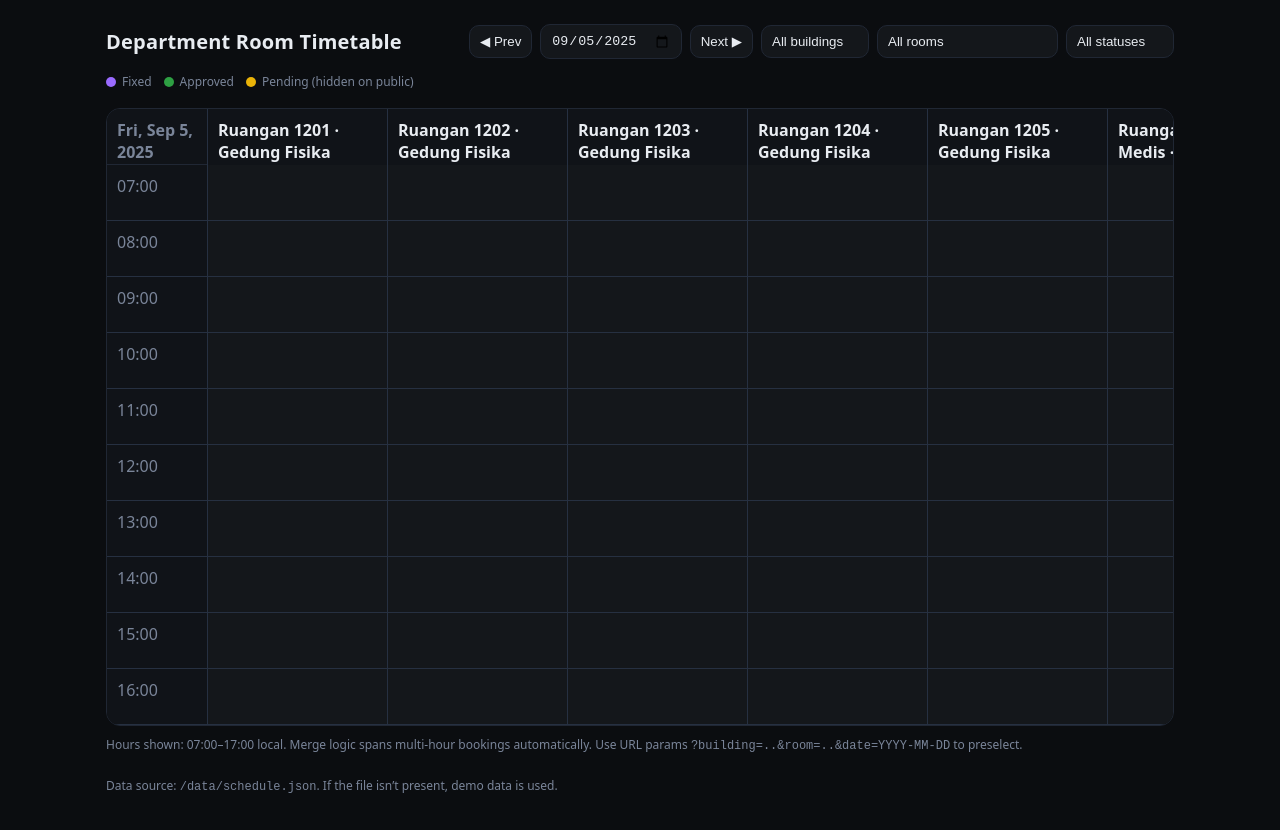
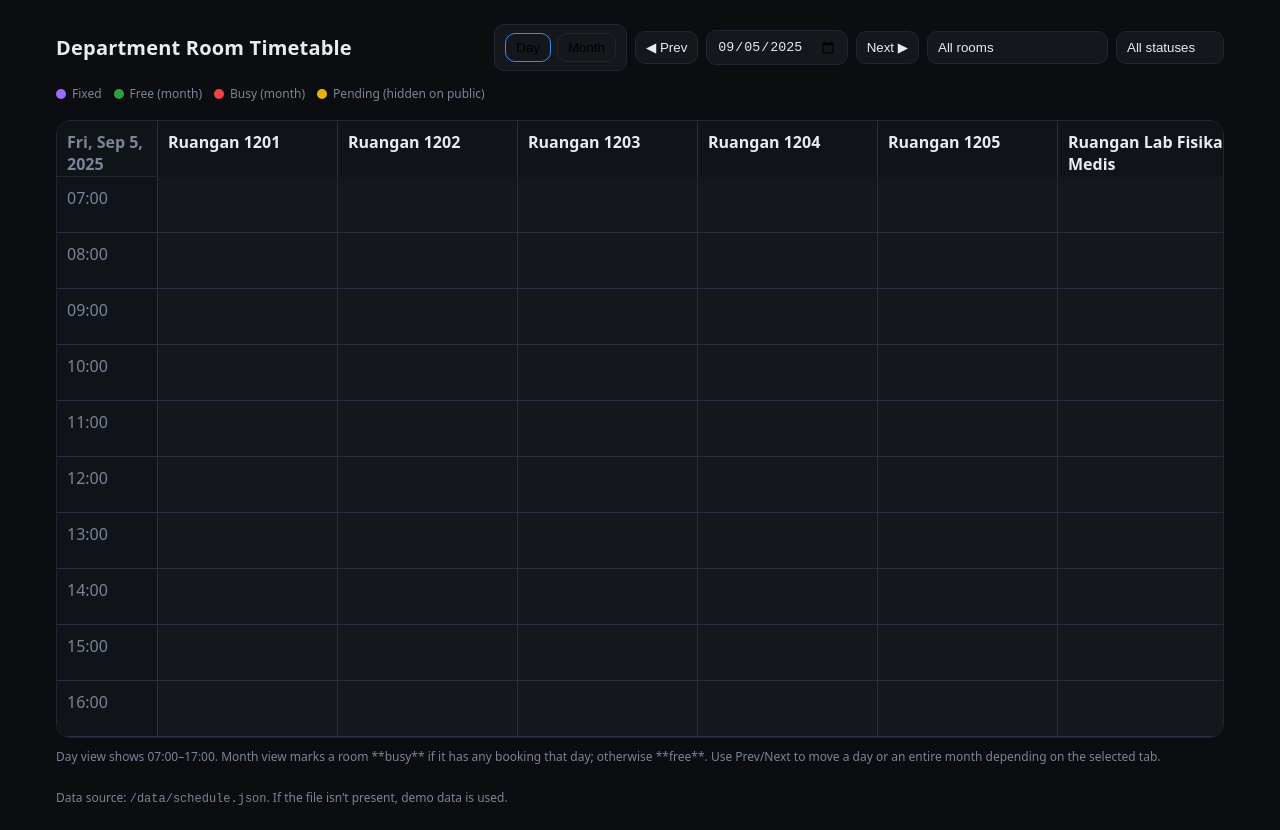
Before and after one commit to kalmidn/jadwal-ruangan-fisika-itb, a plain HTML site: page index.html in a window 1280 px wide. Drawn offline with Linux system fonts and the light colour scheme.

Commit message:
Update index.html

```diff
--- a/index.html
+++ b/index.html
@@ -11,17 +11,16 @@
       --muted: #7a8599;
       --text: #e8ecf1;
       --accent: #2e90ff;
-      --busy: #2ea043;
+      --busy: #ef4444;
+      --free: #2ea043;
       --fixed: #9a6bff;
       --pending: #eab308;
       --rejected: #ef4444;
       --grid-border: #263041;
     }
     * { box-sizing: border-box; }
-    body {
-      margin: 0; font-family: system-ui, -apple-system, Segoe UI, Roboto, Helvetica, Arial, Noto Sans, "Apple Color Emoji","Segoe UI Emoji"; background: var(--bg); color: var(--text);
-    }
-    .container { max-width: 1100px; margin: 24px auto; padding: 0 16px; }
+    body { margin: 0; font-family: system-ui, -apple-system, Segoe UI, Roboto, Helvetica, Arial, Noto Sans, "Apple Color Emoji","Segoe UI Emoji"; background: var(--bg); color: var(--text); }
+    .container { max-width: 1200px; margin: 24px auto; padding: 0 16px; }
     header { display:flex; gap:12px; align-items:center; justify-content:space-between; margin-bottom: 14px; }
     h1 { font-size: 20px; margin: 0; letter-spacing: .2px; }
     .controls { display:flex; flex-wrap:wrap; gap:8px; align-items:center; }
@@ -29,15 +28,13 @@
     button { cursor: pointer; }
     button:hover { border-color: var(--accent); }
     select, input[type="date"] { appearance: none; }
+
     .legend { display:flex; gap:12px; flex-wrap: wrap; margin: 8px 0 18px; color: var(--muted); font-size: 12px; }
     .chip { display:inline-flex; align-items:center; gap:6px; }
     .dot { width:10px; height:10px; border-radius:50%; display:inline-block; }
+
     .grid-wrap { overflow:auto; background: var(--card); border:1px solid #202734; border-radius: 14px; }
-    .grid {
-      display: grid;
-      grid-auto-rows: 56px; /* one hour */
-      min-width: 900px;
-    }
+    .grid { display: grid; grid-auto-rows: 56px; min-width: 900px; }
     .grid-header { position: sticky; top: 0; z-index: 2; background: #101318; }
     .room-header { padding: 10px; border-left: 1px solid var(--grid-border); font-weight: 600; }
     .time-col { width: 100px; background: #101318; color: var(--muted); padding: 10px; border-bottom: 1px solid var(--grid-border); position: sticky; left:0; z-index:1; }
@@ -46,10 +43,26 @@
     .block { position:absolute; inset:4px; border-radius: 10px; padding: 8px; display:flex; flex-direction:column; gap:4px; overflow:hidden; }
     .block .title { font-weight: 600; font-size: 13px; line-height: 1.2; }
     .block .meta { font-size: 12px; color: #d2d9e2; opacity: .9; }
+
     .fixed { background: linear-gradient(180deg, rgba(154,107,255,.18), rgba(154,107,255,.12)); border:1px solid rgba(154,107,255,.35); }
     .approved { background: linear-gradient(180deg, rgba(46,160,67,.18), rgba(46,160,67,.12)); border:1px solid rgba(46,160,67,.35); }
     .pending { background: linear-gradient(180deg, rgba(234,179,8,.18), rgba(234,179,8,.12)); border:1px solid rgba(234,179,8,.35); }
     .rejected { background: linear-gradient(180deg, rgba(239,68,68,.18), rgba(239,68,68,.12)); border:1px solid rgba(239,68,68,.35); }
+
+    /* Month view */
+    .month-wrap { overflow:auto; background: var(--card); border:1px solid #202734; border-radius: 14px; }
+    .month-grid { display:grid; min-width: 900px; }
+    .month-room { position: sticky; left:0; background:#101318; padding:8px 10px; border-bottom:1px solid var(--grid-border); z-index:1; }
+    .month-head { position: sticky; top:0; background:#101318; padding:8px 6px; border-left:1px solid var(--grid-border); border-bottom:1px solid var(--grid-border); text-align:center; font-size:12px; color:var(--muted); }
+    .month-cell { height:36px; border-left:1px solid var(--grid-border); border-bottom:1px solid var(--grid-border); }
+    .busy { background: rgba(239,68,68,.25); }
+    .free { background: rgba(46,160,67,.22); }
+    .weekend { background: rgba(255,255,255,.03); }
+
+    .view-tabs { display:flex; gap:6px; }
+    .tab { padding:6px 10px; border-radius:10px; background:var(--card); border:1px solid #202734; cursor:pointer; }
+    .tab.active { border-color: var(--accent); }
+
     .hint { color: var(--muted); font-size: 12px; margin-top: 10px; }
     footer { margin: 24px 0; color: var(--muted); font-size: 12px; }
     a { color: var(--accent); }
@@ -60,12 +73,13 @@
     <header>
       <h1>Department Room Timetable</h1>
       <div class="controls">
+        <div class="view-tabs">
+          <button id="tabDay" class="tab active">Day</button>
+          <button id="tabMonth" class="tab">Month</button>
+        </div>
         <button id="prev">◀ Prev</button>
         <input type="date" id="datePicker" />
         <button id="next">Next ▶</button>
-        <select id="buildingFilter">
-          <option value="all">All buildings</option>
-        </select>
         <select id="roomFilter">
           <option value="all">All rooms</option>
         </select>
@@ -79,14 +93,20 @@
 
     <div class="legend">
       <span class="chip"><span class="dot" style="background: var(--fixed)"></span> Fixed</span>
-      <span class="chip"><span class="dot" style="background: var(--busy)"></span> Approved</span>
+      <span class="chip"><span class="dot" style="background: var(--free)"></span> Free (month)</span>
+      <span class="chip"><span class="dot" style="background: var(--busy)"></span> Busy (month)</span>
       <span class="chip"><span class="dot" style="background: var(--pending)"></span> Pending (hidden on public)</span>
     </div>
 
-    <div class="grid-wrap">
+    <div class="grid-wrap" id="dayWrap">
       <div id="grid" class="grid"></div>
     </div>
-    <div class="hint">Hours shown: 07:00–17:00 local. Merge logic spans multi‑hour bookings automatically. Use URL params <code>?building=..&room=..&date=YYYY-MM-DD</code> to preselect.</div>
+
+    <div class="month-wrap" id="monthWrap" style="display:none">
+      <div id="monthGrid" class="month-grid"></div>
+    </div>
+
+    <div class="hint">Day view shows 07:00–17:00. Month view marks a room **busy** if it has any booking that day; otherwise **free**. Use Prev/Next to move a day or an entire month depending on the selected tab.</div>
 
     <footer>
       <div>Data source: <code>/data/schedule.json</code>. If the file isn’t present, demo data is used.</div>
@@ -102,57 +122,37 @@
     // ---------- Demo data (used only if fetch fails) ----------
     const DEMO = {
       rooms: [
-        { id: "R1201", name: "Ruangan 1201", building: "Gedung Fisika", location: "Lt 1", capacity: 30 },
-        { id: "R1202", name: "Ruangan 102", building: "Gedung Fisika", location: "Lt 2", capacity: 24 },
-        { id: "R1203", name: "Ruangan 1203", building: "Gedung Fisika", location: "Lt 2", capacity: 20 }
+        { id: "R101", name: "Room 101", location: "Level 1", capacity: 30 },
+        { id: "R102", name: "Room 102", location: "Level 1", capacity: 24 },
+        { id: "LabA", name: "Lab A", location: "Level 2", capacity: 20 },
       ],
       bookings: [
-        { room_id: "R1201", date: "2025-09-05", start: "07:00", end: "10:00", title: "Physics 101", pic_name: "Dr. Sari", status: "fixed", source: "fixed" },
-        { room_id: "R1201", date: "2025-09-05", start: "13:00", end: "15:00", title: "Dept Meeting", pic_name: "Prof. Adi", status: "approved", source: "request" },
-        { room_id: "R1202", date: "2025-09-05", start: "09:00", end: "12:00", title: "Seminar", pic_name: "Guest", status: "approved", source: "request" },
-        { room_id: "R1203", date: "2025-09-05", start: "08:00", end: "11:00", title: "Lab Practicum", pic_name: "Irna", status: "fixed", source: "fixed" },
-        { room_id: "R1205", date: "2025-09-05", start: "14:00", end: "16:00", title: "Experiment Setup", pic_name: "Yusuf", status: "pending", source: "request" }
+        { room_id: "R101", date: "2025-09-05", start: "07:00", end: "10:00", title: "Physics 101", pic_name: "Dr. Sari", status: "fixed", source: "fixed" },
+        { room_id: "R101", date: "2025-09-05", start: "13:00", end: "15:00", title: "Dept Meeting", pic_name: "Prof. Adi", status: "approved", source: "request" },
+        { room_id: "R102", date: "2025-09-05", start: "09:00", end: "12:00", title: "Seminar", pic_name: "Guest", status: "approved", source: "request" },
+        { room_id: "LabA", date: "2025-09-05", start: "08:00", end: "11:00", title: "Lab Practicum", pic_name: "Irna", status: "fixed", source: "fixed" },
+        { room_id: "LabA", date: "2025-09-05", start: "14:00", end: "16:00", title: "Experiment Setup", pic_name: "Yusuf", status: "pending", source: "request" },
       ]
     };
-
-    // Expected JSON schema at /data/schedule.json:
-    // {
-    //   "rooms": [{"id":"R101","name":"Room 101","building":"Bldg A","location":"L1","capacity":30, "equipment":["Projector"]}, ...],
-    //   "bookings": [
-    //      {"room_id":"R101","date":"2025-09-05","start":"09:00","end":"11:00","title":"Class","pic_name":"Dr X","pic_email":"x@uni.edu","status":"fixed|approved|pending|rejected","source":"fixed|request"}
-    //   ]
-    // }
 
     // ---------- Utilities ----------
     const pad2 = n => String(n).padStart(2, '0');
     const fmtDate = d => `${d.getFullYear()}-${pad2(d.getMonth()+1)}-${pad2(d.getDate())}`;
     const parseTime = t => { const [h,m]=t.split(":").map(Number); return h + m/60; };
     const byId = id => document.getElementById(id);
-    const escapeHTML = str => String(str).replaceAll('&','&amp;').replaceAll('<','&lt;').replaceAll('>','&gt;').replaceAll('"','&quot;').replaceAll("'","&#39;");
+    const escapeHTML = str => String(str).replaceAll('&','&amp;').replaceAll('<','&lt;').replaceAll('>','&gt;').replaceAll('"','&quot;').replaceAll("'",'&#39;');
 
     function setDateInput(date){ byId('datePicker').value = date; }
     function hoursArray(){ const arr=[]; for(let h=START_HOUR; h<END_HOUR; h++) arr.push(h); return arr; }
 
-    // URL param helpers
-    function getParam(name){
-      const url = new URL(window.location.href);
-      return url.searchParams.get(name);
-    }
-
-    function buildGrid({rooms, bookings}, currentDate, buildingFilter, roomFilter, statusFilter){
+    // ---------- Day view ----------
+    function buildDayGrid({rooms, bookings}, currentDate, roomFilter, statusFilter){
       const grid = byId('grid');
       grid.innerHTML = '';
-      let roomsUse = rooms || [];
-      if (buildingFilter && buildingFilter !== 'all') {
-        roomsUse = roomsUse.filter(r => (r.building || '') === buildingFilter);
-      }
-      roomsUse = (roomFilter && roomFilter!=='all') ? roomsUse.filter(r => r.id === roomFilter) : roomsUse;
-
-      // Layout
+      const roomsUse = roomFilter==='all' ? rooms : rooms.filter(r => r.id === roomFilter);
       grid.style.gridTemplateColumns = `100px repeat(${roomsUse.length}, minmax(180px, 1fr))`;
       const hours = hoursArray();
 
-      // Header row
       const timeHeader = document.createElement('div');
       timeHeader.className = 'time-col header grid-header';
       timeHeader.textContent = new Date(currentDate).toLocaleDateString(undefined, { weekday:'short', year:'numeric', month:'short', day:'numeric' });
@@ -160,20 +160,19 @@
       roomsUse.forEach(r => {
         const h = document.createElement('div');
         h.className = 'room-header grid-header';
-        h.textContent = r.name + (r.building ? ` · ${r.building}` : '');
+        h.textContent = r.name;
         grid.appendChild(h);
       });
 
-      // Filter bookings for the chosen date/status and rooms present
-      const todays = (bookings||[]).filter(b => b.date === currentDate)
+      const todays = bookings.filter(b => b.date === currentDate)
         .filter(b => statusFilter==='all' ? true : b.status === statusFilter)
         .filter(b => SHOW_PENDING_PUBLIC ? true : b.status !== 'pending');
 
-      const byRoom = new Map(roomsUse.map(r => [r.id, []]));
+      const byRoom = new Map();
+      roomsUse.forEach(r => byRoom.set(r.id, []));
       todays.forEach(b => { if(byRoom.has(b.room_id)) byRoom.get(b.room_id).push(b); });
       for(const list of byRoom.values()) list.sort((a,b)=> parseTime(a.start) - parseTime(b.start));
 
-      // Hour rows
       hours.forEach(h => {
         const t = document.createElement('div');
         t.className = 'time-col';
@@ -186,12 +185,11 @@
         });
       });
 
-      // Render blocks
       roomsUse.forEach((r, colIndex) => {
         const list = byRoom.get(r.id) || [];
         list.forEach(b => {
           const start = Math.max(parseTime(b.start), START_HOUR);
-          const end   = Math.min(parseTime(b.end),   END_HOUR);
+          const end = Math.min(parseTime(b.end), END_HOUR);
           if(end <= START_HOUR || start >= END_HOUR) return;
           const topRow = Math.floor(start - START_HOUR) + 1;
           const childIndex = (1 * (roomsUse.length + 1)) + (topRow - 1) * (roomsUse.length + 1) + 1 + colIndex + 1;
@@ -211,7 +209,69 @@
       });
     }
 
-    // Data loading
+    // ---------- Month view ----------
+    function daysInMonth(year, month){ return new Date(year, month+1, 0).getDate(); }
+    function isWeekend(y,m,d){ const wd = new Date(y,m,d).getDay(); return wd===0 || wd===6; }
+
+    function buildMonthGrid({rooms, bookings}, anchorDate, roomFilter, statusFilter){
+      const y = anchorDate.getFullYear();
+      const m = anchorDate.getMonth();
+      const dim = daysInMonth(y,m);
+      const monthGrid = byId('monthGrid');
+      monthGrid.innerHTML = '';
+      const roomsUse = roomFilter==='all' ? rooms : rooms.filter(r => r.id === roomFilter);
+
+      // grid template: first column sticky for room names + 1 col per day
+      monthGrid.style.gridTemplateColumns = `200px repeat(${dim}, 1fr)`;
+
+      // header row
+      const headRoom = document.createElement('div');
+      headRoom.className = 'month-head';
+      headRoom.textContent = new Date(y, m, 1).toLocaleDateString(undefined, { month:'long', year:'numeric' });
+      headRoom.style.textAlign = 'left';
+      headRoom.style.fontWeight = '600';
+      monthGrid.appendChild(headRoom);
+      for(let d=1; d<=dim; d++){
+        const h = document.createElement('div');
+        h.className = 'month-head' + (isWeekend(y,m,d) ? ' weekend' : '');
+        h.textContent = d;
+        monthGrid.appendChild(h);
+      }
+
+      // Pre-index bookings by room+date for quick lookup
+      const map = new Map(); // key: room_id|YYYY-MM-DD -> true if busy
+      const filtered = bookings
+        .filter(b => (statusFilter==='all' ? true : b.status === statusFilter))
+        .filter(b => SHOW_PENDING_PUBLIC ? true : b.status !== 'pending')
+        .filter(b => b.date.startsWith(`${y}-${pad2(m+1)}-`));
+      for(const b of filtered){
+        map.set(`${b.room_id}|${b.date}`, true);
+      }
+
+      // rows per room
+      roomsUse.forEach(r => {
+        const rm = document.createElement('div');
+        rm.className = 'month-room';
+        rm.textContent = r.name;
+        monthGrid.appendChild(rm);
+        for(let d=1; d<=dim; d++){
+          const cell = document.createElement('div');
+          const dateStr = `${y}-${pad2(m+1)}-${pad2(d)}`;
+          const busy = map.get(`${r.id}|${dateStr}`) === true;
+          cell.className = 'month-cell ' + (busy ? 'busy' : 'free') + (isWeekend(y,m,d) ? ' weekend' : '');
+          cell.title = `${r.name} · ${dateStr} · ${busy ? 'Busy' : 'Free'}`;
+          // click to jump to that day in Day view
+          cell.addEventListener('click', () => {
+            byId('tabDay').click();
+            setDateInput(dateStr);
+            render();
+          });
+          monthGrid.appendChild(cell);
+        }
+      });
+    }
+
+    // ---------- Data loading ----------
     async function loadData(){
       try {
         const res = await fetch('./data/schedule.json', { cache: 'no-store' });
@@ -223,64 +283,54 @@
       }
     }
 
-    // App bootstrap
+    // ---------- App bootstrap ----------
+    let VIEW = 'day';
     (async function(){
       const data = await loadData();
 
-      // Populate filters
-      const buildingSel = byId('buildingFilter');
+      // Populate room filter
       const roomSel = byId('roomFilter');
+      data.rooms.forEach(r => { const opt = document.createElement('option'); opt.value = r.id; opt.textContent = r.name; roomSel.appendChild(opt); });
 
-      // derive building list
-      const buildings = Array.from(new Set((data.rooms||[]).map(r => r.building).filter(Boolean))).sort();
-      buildings.forEach(b => {
-        const opt = document.createElement('option'); opt.value=b; opt.textContent=b; buildingSel.appendChild(opt);
-      });
-
-      function repopulateRooms(){
-        const selectedBuilding = buildingSel.value;
-        roomSel.innerHTML = '<option value="all">All rooms</option>';
-        const roomsFiltered = selectedBuilding==='all' ? data.rooms : (data.rooms||[]).filter(r => (r.building||'')===selectedBuilding);
-        (roomsFiltered||[]).forEach(r => {
-          const opt = document.createElement('option'); opt.value=r.id; opt.textContent=r.name; roomSel.appendChild(opt);
-        });
-      }
-      repopulateRooms();
-
-      // Read URL params to preselect
-      const urlDate = getParam('date');
-      const urlBuilding = getParam('building');
-      const urlRoom = getParam('room');
-      if (urlBuilding && buildings.includes(urlBuilding)) { buildingSel.value = urlBuilding; repopulateRooms(); }
-      if (urlRoom) { roomSel.value = urlRoom; }
       const today = new Date();
-      const current = urlDate ? new Date(urlDate) : new Date(today.getFullYear(), today.getMonth(), today.getDate());
+      const current = new Date(today.getFullYear(), today.getMonth(), today.getDate());
       setDateInput(fmtDate(current));
 
+      // Tab switching
+      const tabDay = byId('tabDay');
+      const tabMonth = byId('tabMonth');
+      const dayWrap = byId('dayWrap');
+      const monthWrap = byId('monthWrap');
+
+      tabDay.addEventListener('click', () => { VIEW='day'; tabDay.classList.add('active'); tabMonth.classList.remove('active'); dayWrap.style.display='block'; monthWrap.style.display='none'; render(); });
+      tabMonth.addEventListener('click', () => { VIEW='month'; tabMonth.classList.add('active'); tabDay.classList.remove('active'); dayWrap.style.display='none'; monthWrap.style.display='block'; render(); });
+
       function render(){
-        buildGrid(
-          data,
-          byId('datePicker').value,
-          buildingSel.value,
-          roomSel.value,
-          byId('statusFilter').value
-        );
+        const dateStr = byId('datePicker').value;
+        if(!dateStr) return;
+        if(VIEW==='day'){
+          buildDayGrid(data, dateStr, roomSel.value, byId('statusFilter').value);
+        } else {
+          const d = new Date(dateStr);
+          buildMonthGrid(data, new Date(d.getFullYear(), d.getMonth(), 1), roomSel.value, byId('statusFilter').value);
+        }
       }
-
-      render();
 
       byId('datePicker').addEventListener('change', render);
       roomSel.addEventListener('change', render);
-      buildingSel.addEventListener('change', () => { repopulateRooms(); render(); });
       byId('statusFilter').addEventListener('change', render);
-      byId('prev').addEventListener('click', () => { shiftDate(-1); render(); });
-      byId('next').addEventListener('click', () => { shiftDate(1); render(); });
+
+      byId('prev').addEventListener('click', () => { shiftDate(VIEW==='day' ? -1 : -30); render(); });
+      byId('next').addEventListener('click', () => { shiftDate(VIEW==='day' ? 1 : 30); render(); });
 
       function shiftDate(days){
         const d = new Date(byId('datePicker').value);
         d.setDate(d.getDate() + days);
         setDateInput(fmtDate(d));
       }
+
+      // initial render
+      render();
     })();
   </script>
 </body>
```
